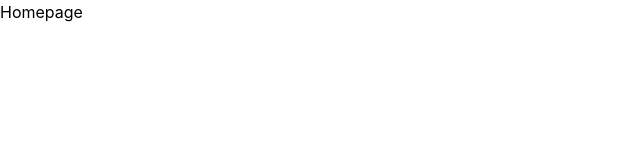
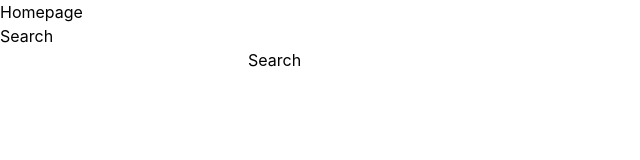
Before and after one commit to PD-Andal-BEM-KM-2022/database-kemasyarakatan, a Next.js app: page /home in a window 1280 px wide. Shown: the top 160 px of the page, without its empty margins (0-640 px from the left). Built offline with nearby package versions, Linux system fonts and the light colour scheme.

Commit message:
test search in the client

```diff
--- /dev/null
+++ b/core/components/common/Search.tsx
@@ -0,0 +1,55 @@
+import { useState } from "react";
+
+export default function Search() {
+  const [recommandations, setRecommandations] = useState([]);
+  const [search, setSearch] = useState("");
+  const [cooldown, setCooldown] = useState(false);
+
+  const resetCooldown = () => {
+    setTimeout(() => {
+      setCooldown(false);
+    }, 1000);
+  };
+
+  const inputHandler = async (e: React.ChangeEvent<HTMLInputElement>) => {
+    if (cooldown) {
+      return resetCooldown();
+    }
+
+    if (e.target.value.length < 2) {
+      return setRecommandations([]);
+    }
+
+    const result = await fetch(`/api/search?search=${e.target.value}`);
+
+    if (result.ok) {
+      setCooldown(true);
+      const data = await result.json();
+      setRecommandations(data.result);
+    } else {
+      console.log("error");
+    }
+  };
+  const searchHandler = (e: React.FormEvent<HTMLFormElement>) => {
+    e.preventDefault();
+    const form = e.target as HTMLFormElement;
+    const input = form.elements[0] as HTMLInputElement;
+    console.log(input.value);
+    console.log("search");
+  };
+
+  return (
+    <div>
+      <h1>Search</h1>
+      <form onSubmit={searchHandler}>
+        <input type='text' onChange={inputHandler} />
+        <button type='submit'>Search</button>
+      </form>
+      <div>
+        {recommandations?.map(recommandation => (
+          <div key={recommandation.id}>{recommandation.title}</div>
+        ))}
+      </div>
+    </div>
+  );
+}
--- a/pages/api/search/get-recommendation.ts
+++ b/pages/api/search/index.ts
@@ -3,7 +3,7 @@ import { sortResult } from "@core/lib/search-engine";
 import clientPromise from "@core/lib/mongodb";
 
 export default async (req: NextApiRequest, res: NextApiResponse) => {
-  const query = req.body.query as string;
+  const query  = req.query.search as string;
   if (!query) return res.status(400).json({ message: "Query is required" });
 
   const client = await clientPromise;
@@ -18,7 +18,7 @@ export default async (req: NextApiRequest, res: NextApiResponse) => {
       keyword: post?.tags?.keywords,
       category: post?.tags?.categories,
       content: post.content,
-      id: post._id,
+      id: post._id.toString(),
     };
   });
 
@@ -44,9 +44,8 @@ export default async (req: NextApiRequest, res: NextApiResponse) => {
     title: item.title,
   }));
 
-
   if (queryResult.length === 0)
-    return res.status(404).json({ message: "Posts (recommendation) is empty" });
+    return res.status(200).json({ message: "Posts (recommendation) is empty" });
 
   res.status(200).json({
     result: queryResult,
--- a/pages/home/index.tsx
+++ b/pages/home/index.tsx
@@ -1,7 +1,11 @@
-import React from 'react'
+import Search from "@core/components/common/Search";
+import React from "react";
 
 export default function index() {
   return (
-    <div>Homepage</div>
-  )
+    <>
+      <div>Homepage</div>
+      <Search />
+    </>
+  );
 }
```
